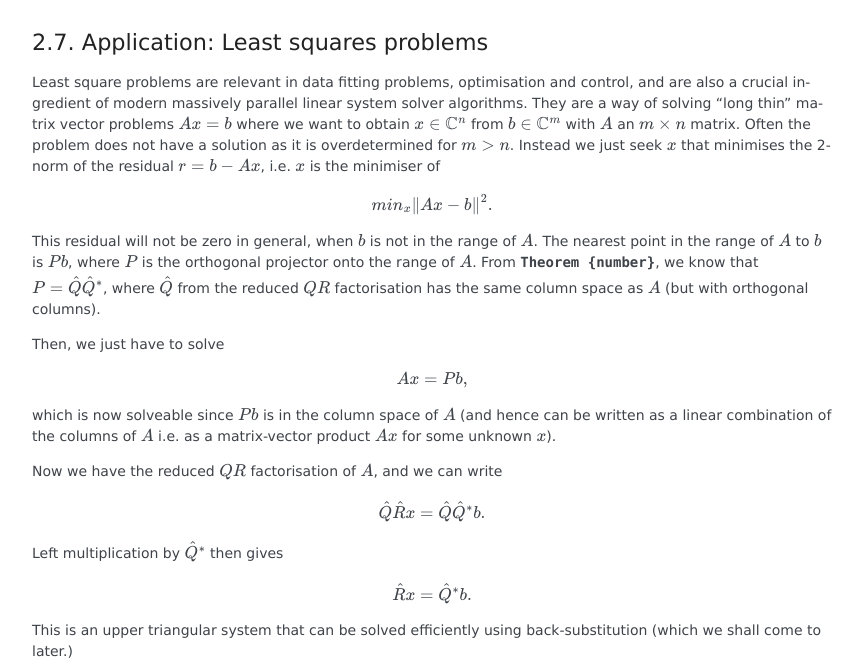
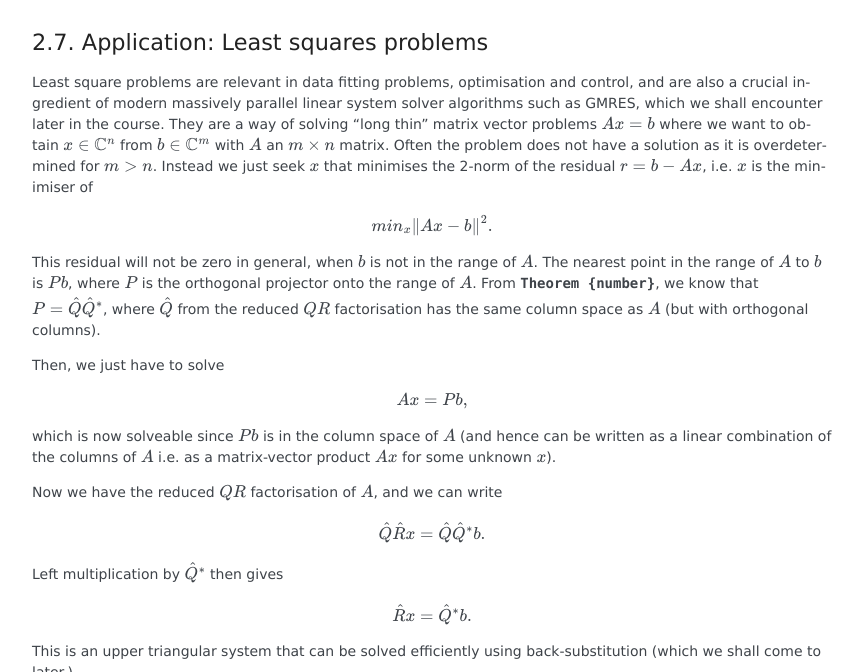
Before and after one commit to comp-lin-alg/comp-lin-alg-course, a Sphinx documentation site: the page built from doc/source/L2_QR_factorisation.rst, in a window 1280 px wide and 900 px high, scrolled down 8198 px, cut to the strip 186-858 px from the top of the window. Shown: the whole strip, without its empty margins (163-1024 px from the left). Built offline with Sphinx 7.4.7, drawn with Linux system fonts in a browser that asks for light colours; formulas are drawn with MathJax 3; pages that are not in the unit, such as notebooks, are missing from menus.

Commit message:
mention GMRES

```diff
--- a/doc/source/L2_QR_factorisation.rst
+++ b/doc/source/L2_QR_factorisation.rst
@@ -706,7 +706,8 @@ Application: Least squares problems
 
 Least square problems are relevant in data fitting problems,
 optimisation and control, and are also a crucial ingredient of modern
-massively parallel linear system solver algorithms. They are a way of
+massively parallel linear system solver algorithms such as GMRES,
+which we shall encounter later in the course. They are a way of
 solving "long thin" matrix vector problems `Ax=b` where we want to
 obtain `x\in \mathbb{C}^n` from `b\in\mathbb{C}^m` with `A` an
 `m\times n` matrix.  Often the problem does not have a solution as it
```
